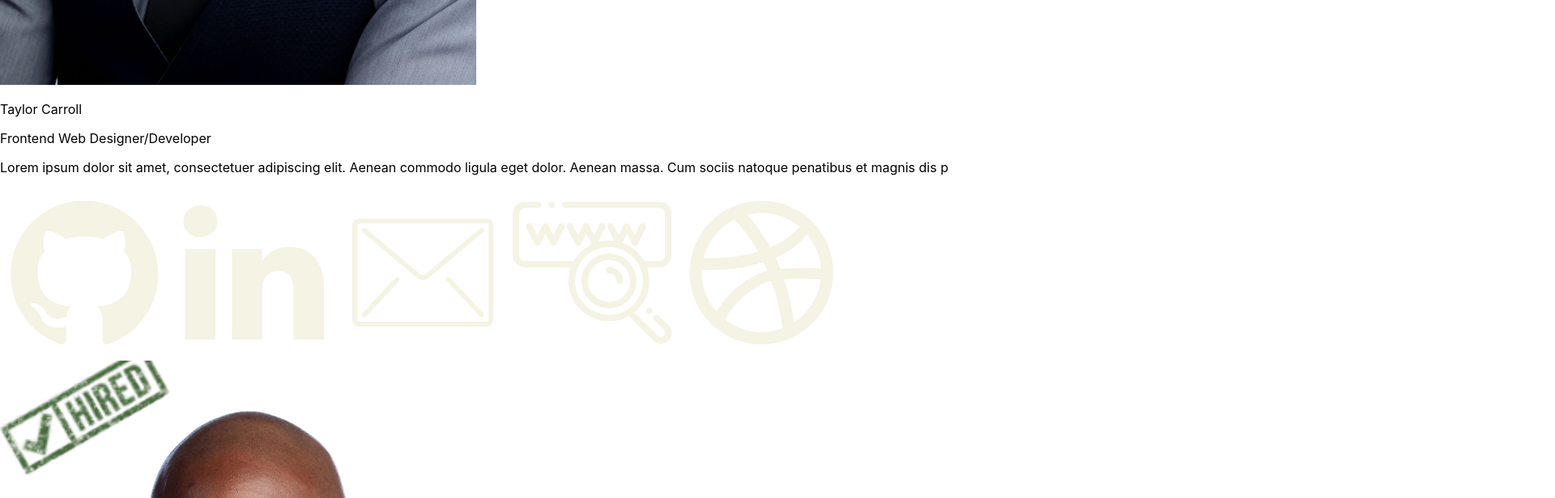
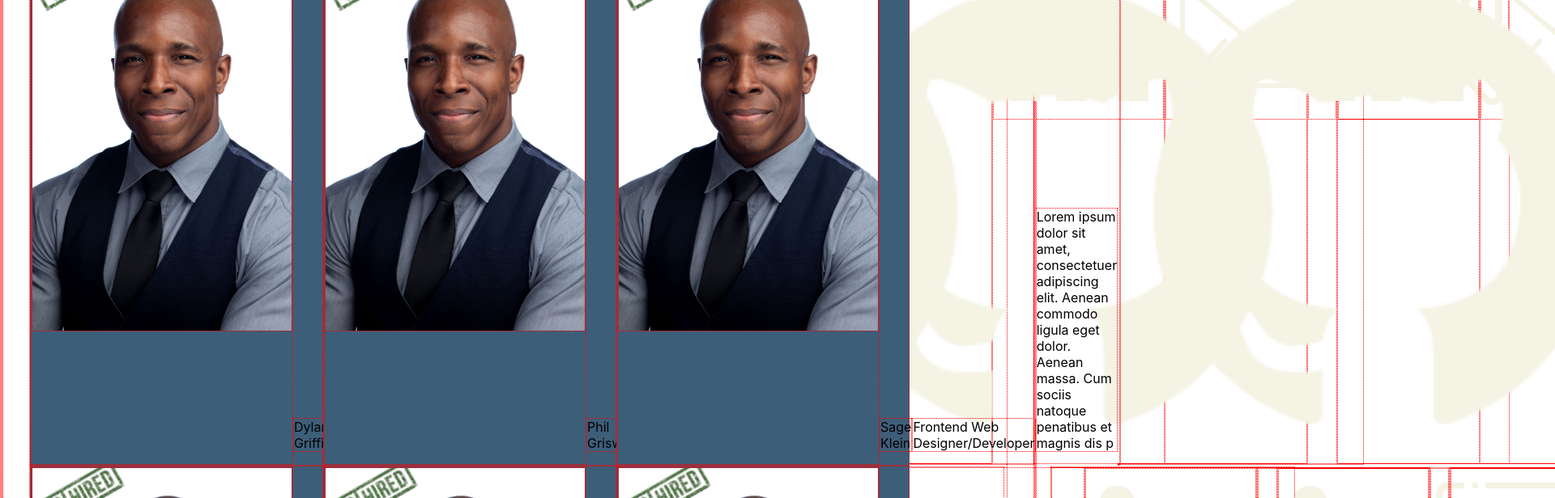
Before and after one commit to nss-day-cohort-35/website, a React (Create React App) app: page / in a window 1280 px wide. Shown: the part 1980-2596 px from the top of the page at 81% size, 1920 px wide, since content can reach past the window. Built offline with nearby package versions, Linux system fonts and the light colour scheme.

Commit message:
css in progress

```diff
--- a/src/Components/Students/StudentCard.js
+++ b/src/Components/Students/StudentCard.js
@@ -1,4 +1,5 @@
 import React, { Component } from 'react'
+import './Students.css'
 
 export default class StudentCard extends Component {
 
@@ -26,36 +27,46 @@ export default class StudentCard extends Component {
     render() {
         return (
             <>
+                <div className="student-card-background">
                 <div class="student-pic-container" onMouseLeave={() => { this.toggleLeave() }} onMouseOver={() => { this.toggle() }}>
                     {this.state.hover == true ?
                         <img class="student-pic" src={`./images/${this.props.student.funImg}`} />
                         : <img class="student-pic" src={`./images/${this.props.student.proImg}`} />}
                 </div>
-                <p>{this.props.student.firstName} {this.props.student.lastName}</p>
-                <p>{this.props.student.concentration}</p>
-                <p>{this.props.student.quote}</p>
-                <a href={`${this.props.student.github}`}>
-                    <img alt={`${this.props.student.github}`} src="./images/icons-and-logos/cohort35website_githubicon-01.png">
+
+                        <p className="student-about">{this.props.student.firstName} {this.props.student.lastName}</p>
+                    <p className="student-about">{this.props.student.concentration}</p>
+                    <p className="student-about">{this.props.student.quote}</p>
+                    <a className="student-about" href={`${this.props.student.github}`} />
+
+
+
+                <div className="student-logo-container">
+
+                        <img className="student-logo" alt={`${this.props.student.github}`} src="./images/icons-and-logos/cohort35website_githubicon-01.png">
                     </img>
-                </a>
+
                 <a href={`${this.props.student.linkedIn}`}>
-                    <img alt={`${this.props.student.linkedIn}`} src="./images/icons-and-logos/cohort35website_linkedinicon-01.png">
+                        <img className="student-logo" alt={`${this.props.student.linkedIn}`} src="./images/icons-and-logos/cohort35website_linkedinicon-01.png">
                     </img>
                 </a>
                 <a href={`${this.props.student.email}`}>
-                    <img alt={`${this.props.student.email}`} src="./images/icons-and-logos/cohort35website_emailicon-01.png">
+                        <img className="student-logo" alt={`${this.props.student.email}`} src="./images/icons-and-logos/cohort35website_emailicon-01.png">
                     </img>
                 </a>
                 <a href={`${this.props.student.portfolio}`}>
-                    <img alt={`${this.props.student.portfolio}`} src="./images/icons-and-logos/cohort35website_websiteicon-01.png">
+                        <img className="student-logo" alt={`${this.props.student.portfolio}`} src="./images/icons-and-logos/cohort35website_websiteicon-01.png">
                     </img>
                 </a>
                 {this.props.student.dribbble ?
                     <a href={`${this.props.student.dribbble}`}>
-                    <img alt={`${this.props.student.dribbble}`} src="./images/icons-and-logos/cohort35website_dribbleicon-01.png">
+                            <img className="student-logo" alt={`${this.props.student.dribbble}`} src="./images/icons-and-logos/cohort35website_dribbleicon-01.png">
                     </img>
                 </a> : null}
+                </div>
+                </div>
             </>
+
         )
     }
 }
--- a/src/Components/Students/StudentList.js
+++ b/src/Components/Students/StudentList.js
@@ -21,13 +21,17 @@ export default class StudentList extends Component {
         return (
 			<>
 				<div>
-                    <h2>Here be the student list and all its contents that lie within yarrr...</h2>
+					<h2>
+						Here be the student list and all its contents that lie
+						within yarrr...
+					</h2>
 				</div>
+				<div className="student-card-container">
 					{this.state.students.map(student => (
-                    <StudentCard
-                        student={student} />
+						<StudentCard student={student} />
 					))}
+				</div>
 			</>
-        )
+		);
     }
 }
--- /dev/null
+++ b/src/Components/Students/Students.css
@@ -0,0 +1,37 @@
+.student-card-container {
+    display: flex;
+    flex-flow: row wrap;
+    max-width: 1366px;
+    margin: 2em;
+}
+
+* {
+    border: 1px red dotted;
+}
+.student-card-background {
+    display: flex;
+    background-color: #3D5E79;
+    height: 640px;
+    width: 360px;
+}
+/* .student-pic-container {
+    display: flex;
+    height: 340;
+    width: auto;
+} */
+.student-pic {
+    display: flex;
+    justify-content: space-evenly;
+    width: 320px;
+    height: auto;
+}
+.student-about {
+    display: flex;
+    align-self: flex-end;
+    flex-flow: column wrap;
+}
+.student-logo-container {
+    display: flex;
+    flex-flow: row;
+    width: 300px;
+}
```
Lines whose indentation alone changed are shown as unchanged.
